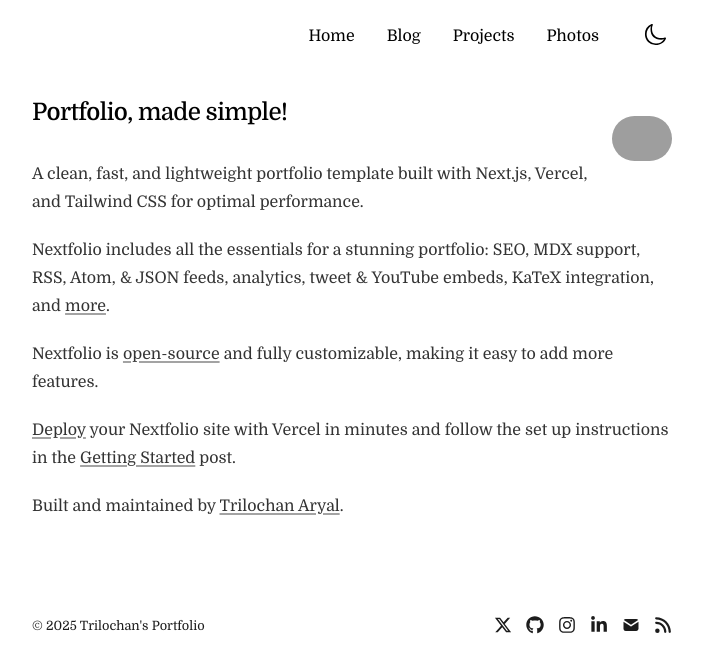
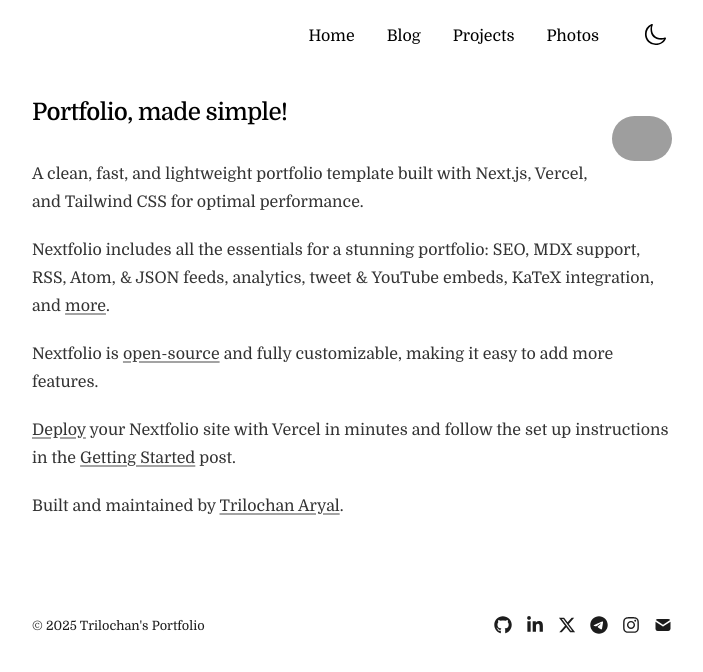
Before and after one commit to trilochanaryal/trilochan, a Next.js app: page / in a window 1280 px wide. Shown: the top 672 px of the page, without its empty margins (288-991 px from the left). Built offline with nearby package versions, Linux system fonts and the light colour scheme; grey boxes are pictures that could not be loaded.

Commit message:
update footer component to replace Rss icon with Telegram icon and reorder social links

```diff
--- a/components/footer.tsx
+++ b/components/footer.tsx
@@ -5,7 +5,7 @@
   FaXTwitter,
   FaGithub,
   FaInstagram,
-  FaRss,
+  FaTelegram,
   FaLinkedinIn,
 } from 'react-icons/fa6';
 import { TbMailFilled } from 'react-icons/tb';
@@ -29,14 +29,12 @@
 function SocialLinks() {
   return (
     <div className="flex text-lg gap-3.5 float-right transition-opacity duration-300 hover:opacity-90">
+      <SocialLink href={socialLinks.github} icon={FaGithub} />
+      <SocialLink href={socialLinks.linkedin} icon={FaLinkedinIn} />
       <SocialLink href={socialLinks.twitter} icon={FaXTwitter} />
-      <SocialLink href={socialLinks.github} icon={FaGithub} />
+      <SocialLink href={socialLinks.telegram} icon={FaTelegram} />
       <SocialLink href={socialLinks.instagram} icon={FaInstagram} />
-      <SocialLink href={socialLinks.linkedin} icon={FaLinkedinIn} />
       <SocialLink href={socialLinks.email} icon={TbMailFilled} />
-      <a href="/rss.xml" target="_self">
-        <FaRss />
-      </a>
     </div>
   );
 }
```
